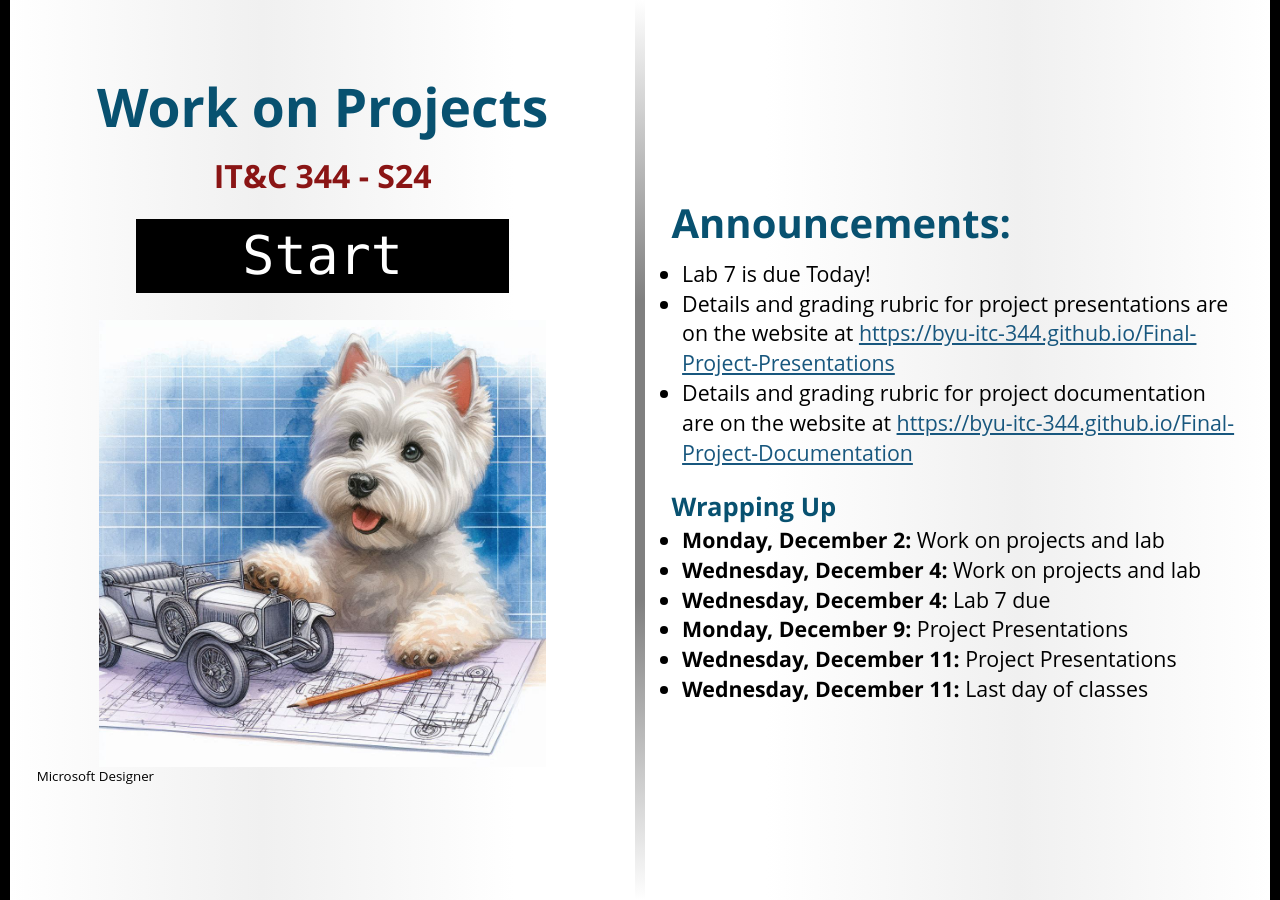
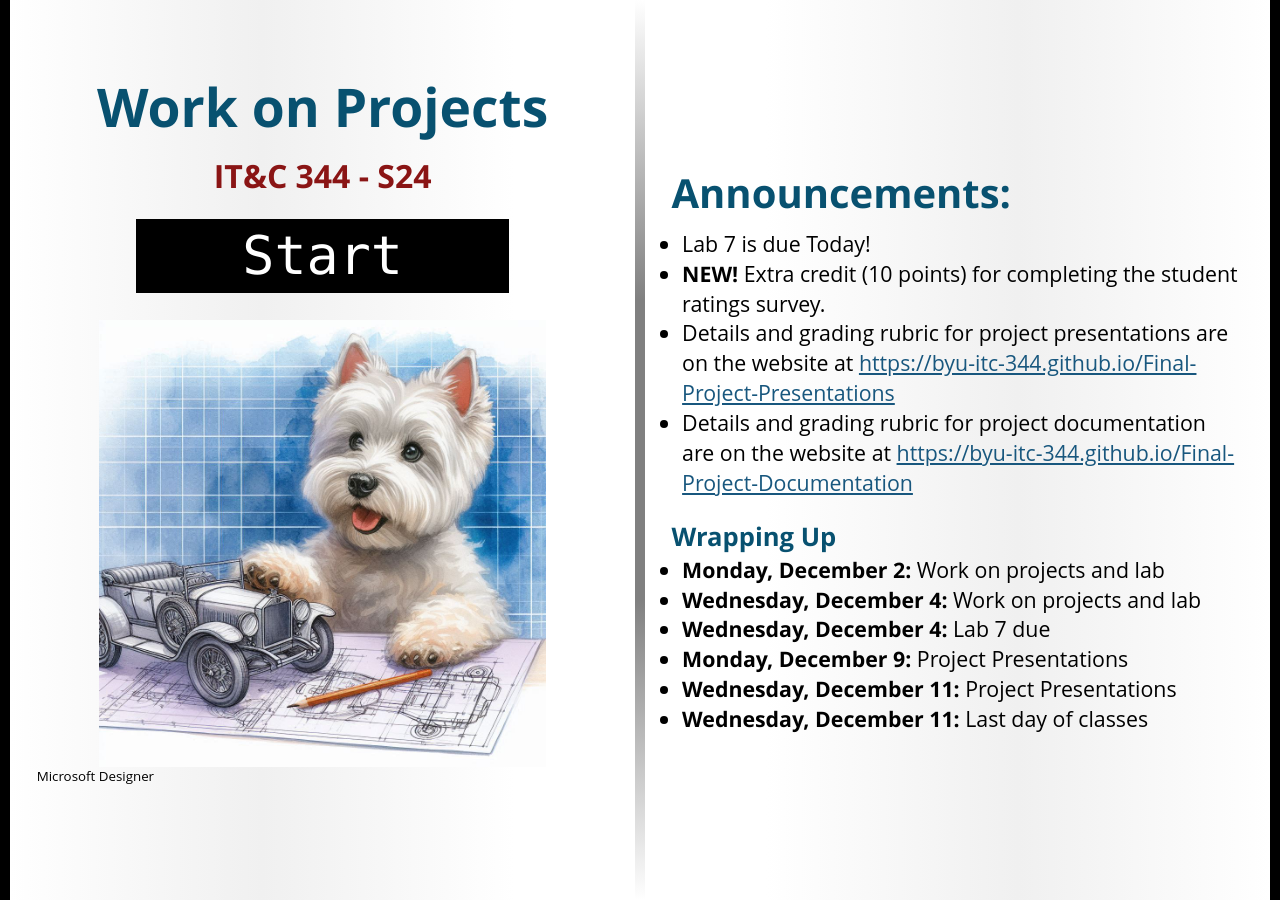
Before and after one commit to BYU-ITC-344/byu-itc-344.github.io, a Jekyll site: the page built from _welcome/S24.md, in a window 1280 px wide. Built offline with Jekyll 4.4.1, drawn with Linux system fonts in a browser that asks for light colours; some web fonts are replaced.

Commit message:
Student Ratings Survey

```diff
--- a/_welcome/S24.md
+++ b/_welcome/S24.md
@@ -6,6 +6,7 @@ imgcredit: Microsoft Designer
 ---
 
 * Lab 7 is due Today!
+* **NEW!** Extra credit (10 points) for completing the student ratings survey.
 * Details and grading rubric for project presentations are on the website at [https://byu-itc-344.github.io/Final-Project-Presentations](https://byu-itc-344.github.io/Final-Project-Presentations)
 * Details and grading rubric for project documentation are on the website at [https://byu-itc-344.github.io/Final-Project-Documentation](https://byu-itc-344.github.io/Final-Project-Documentation)
 
```
